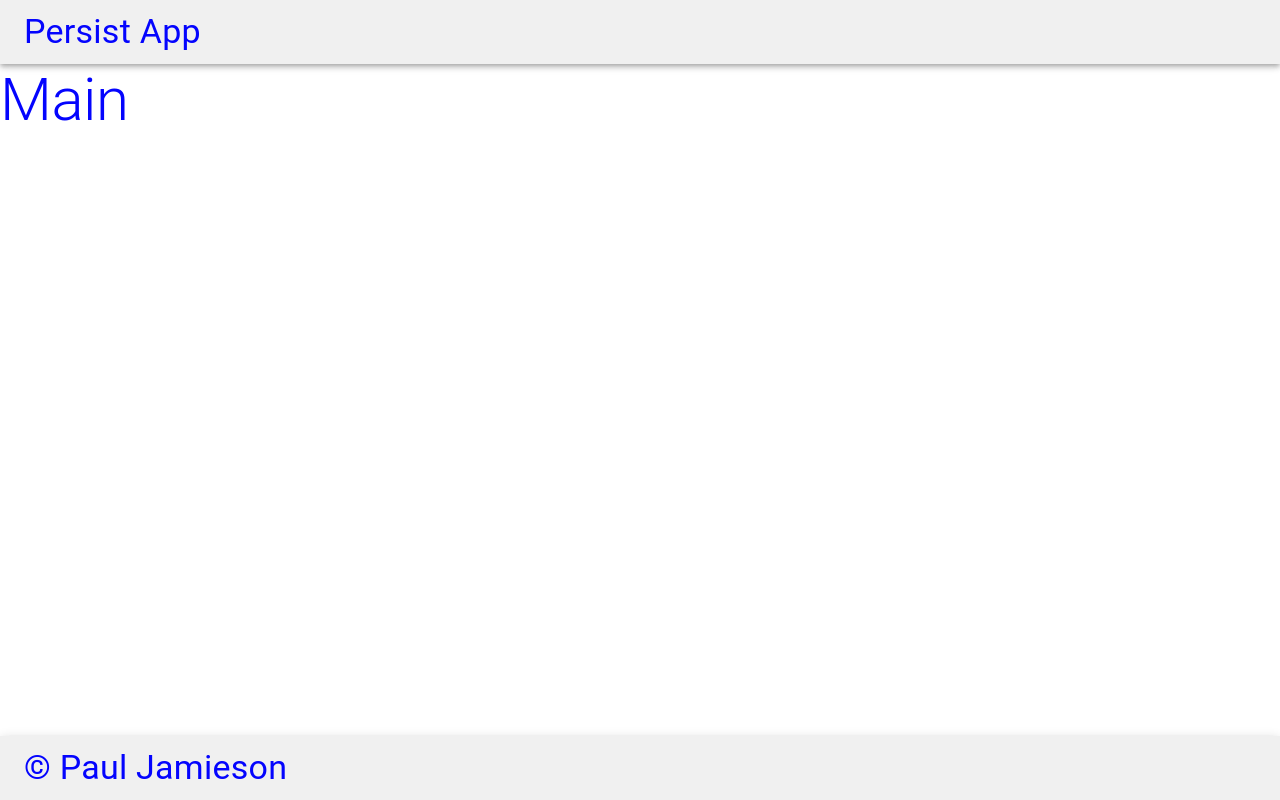
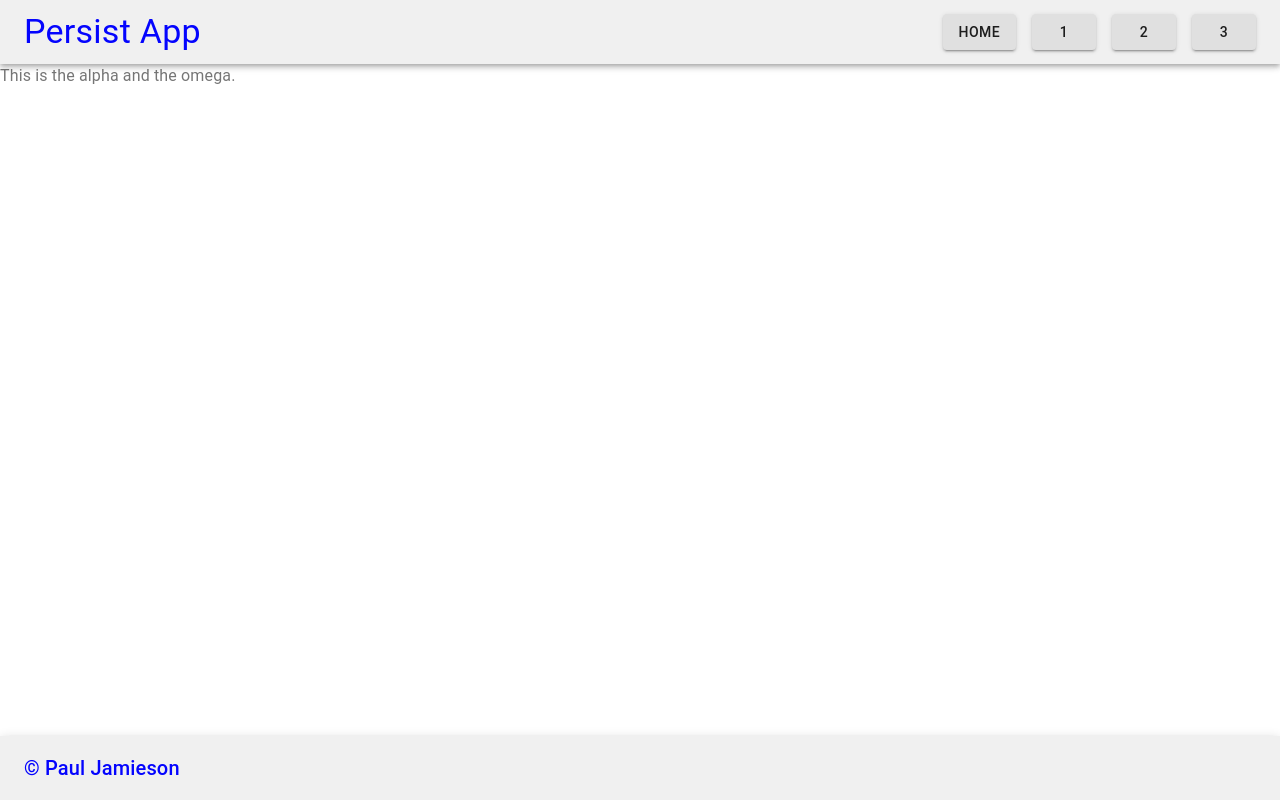
Before and after one commit to pauljamieson/react-redux-persist-example, a React (Create React App) app: page / in a window 1280 px wide. Built offline with nearby package versions, Linux system fonts and the light colour scheme.

Commit message:
Setup basic routing and links

```diff
--- a/src/App.js
+++ b/src/App.js
@@ -2,13 +2,16 @@ import React from "react";
 import { ThemeProvider } from "@material-ui/core";
 import { theme } from "./theme";
 import Main from "./components/Main";
+import { BrowserRouter } from "react-router-dom";
 
 function App() {
   return (
     <div className="App">
-      <ThemeProvider theme={theme}>
-        <Main />
-      </ThemeProvider>
+      <BrowserRouter>
+        <ThemeProvider theme={theme}>
+          <Main />
+        </ThemeProvider>
+      </BrowserRouter>
     </div>
   );
 }
--- a/src/components/FooterBar.js
+++ b/src/components/FooterBar.js
@@ -12,7 +12,7 @@ const FooterBar = (props) => {
   return (
     <AppBar position="fixed" className={classes.bottom}>
       <Toolbar>
-        <Typography color="textPrimary" variant="h4">
+        <Typography color="textPrimary" variant="h6">
           {strings("copyright")}
         </Typography>
       </Toolbar>
--- a/src/components/Main.js
+++ b/src/components/Main.js
@@ -2,14 +2,13 @@ import { Typography } from "@material-ui/core";
 import React from "react";
 import FooterBar from "./FooterBar";
 import NavBar from "./NavBar";
+import RouterSwitch from "./RouterSwitch";
 
 const Main = (props) => {
   return (
     <div>
       <NavBar />
-      <Typography color="textPrimary" variant="h2">
-        Main
-      </Typography>
+      <RouterSwitch />
       <FooterBar />
     </div>
   );
--- a/src/components/NavBar.js
+++ b/src/components/NavBar.js
@@ -1,14 +1,61 @@
-import { AppBar, Toolbar, Typography } from "@material-ui/core";
+import {
+  AppBar,
+  Button,
+  makeStyles,
+  Toolbar,
+  Typography,
+} from "@material-ui/core";
 import React from "react";
+import { useHistory } from "react-router-dom";
 import strings from "../strings";
+import { theme } from "../theme";
+
+const useStyles = makeStyles({
+  title: {
+    flexGrow: 1,
+  },
+  buttons: {
+    marginLeft: theme.spacing(2),
+  },
+});
 
 const NavBar = (props) => {
+  const history = useHistory();
+  const classes = useStyles();
   return (
     <AppBar position="static">
       <Toolbar>
-        <Typography color="textPrimary" variant="h4">
+        <Typography className={classes.title} color="textPrimary" variant="h4">
           {strings("app_name")}
         </Typography>
+        <Button
+          className={classes.buttons}
+          onClick={() => history.push("/")}
+          variant="contained"
+        >
+          Home
+        </Button>
+        <Button
+          className={classes.buttons}
+          onClick={() => history.push("/path1")}
+          variant="contained"
+        >
+          1
+        </Button>
+        <Button
+          className={classes.buttons}
+          onClick={() => history.push("/path2")}
+          variant="contained"
+        >
+          2
+        </Button>
+        <Button
+          className={classes.buttons}
+          onClick={() => history.push("/path3")}
+          variant="contained"
+        >
+          3
+        </Button>
       </Toolbar>
     </AppBar>
   );
--- /dev/null
+++ b/src/components/RouterSwitch.js
@@ -0,0 +1,32 @@
+import { Typography } from "@material-ui/core";
+import React from "react";
+import { Switch, Route } from "react-router-dom";
+import strings from "../strings";
+const RouterSwitch = (props) => {
+  return (
+    <Switch>
+      <Route exact path="/path1">
+        <Typography variant="body1" color="textSecondary">
+          {strings("path1")}
+        </Typography>
+      </Route>
+      <Route exact path="/path2">
+        <Typography variant="body1" color="textSecondary">
+          {strings("path2")}
+        </Typography>
+      </Route>
+      <Route exact path="/path3">
+        <Typography variant="body1" color="textSecondary">
+          {strings("path3")}
+        </Typography>
+      </Route>
+      <Route exact path="/">
+        <Typography variant="body1" color="textSecondary">
+          {strings("root_path")}
+        </Typography>
+      </Route>
+    </Switch>
+  );
+};
+
+export default RouterSwitch;
--- a/src/strings/index.js
+++ b/src/strings/index.js
@@ -2,6 +2,14 @@ const strings = (stringName) => {
   switch (stringName) {
     case "app_name":
       return "Persist App";
+    case "path1":
+      return "You have chosen path 1!";
+    case "path2":
+      return "Path 2 is a wise choice!";
+    case "path3":
+      return "Path 3 is here but should be a component";
+    case "root_path":
+      return "This is the alpha and the omega.";
     case "copyright":
       return "\u00A9 Paul Jamieson";
     default:
```
